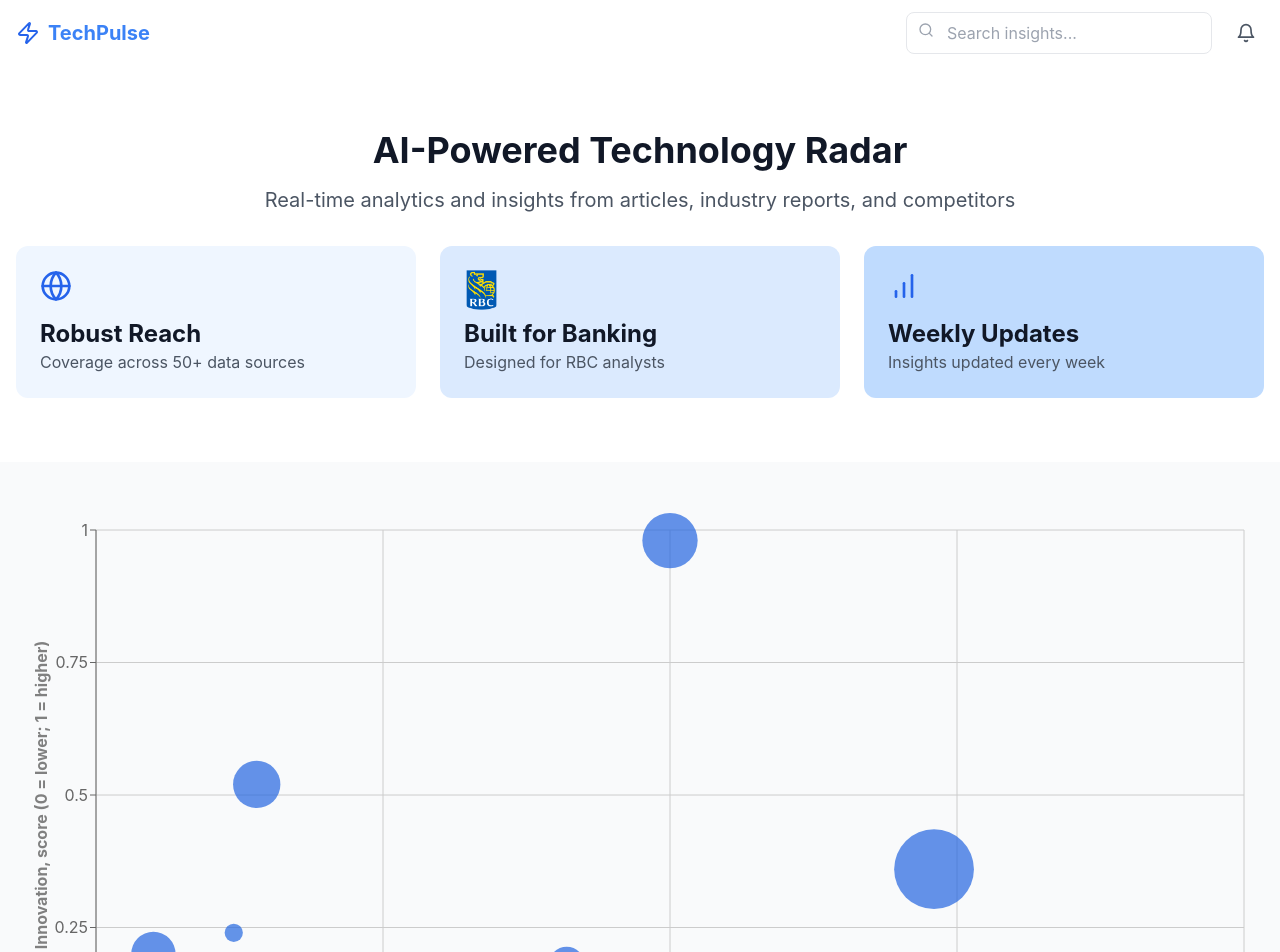
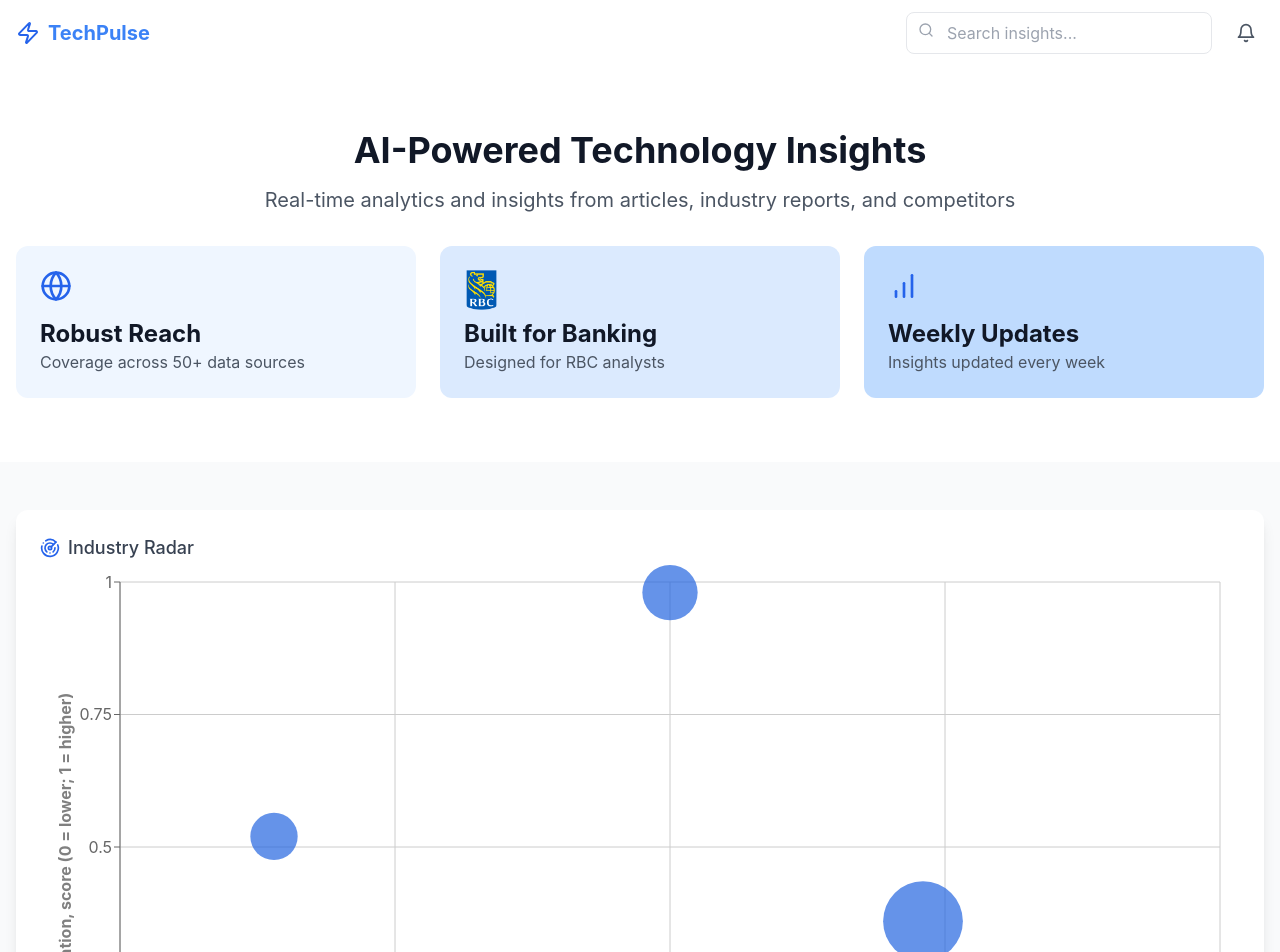
Before and after one commit to AndrewBliss4/techpulse, a React (Create React App) app in the folder techpulse/client/techpulse_app/: page / in a window 1280 px wide. Shown: the top 952 px of the page. Built offline with nearby package versions, Linux system fonts and the light colour scheme; what ldrs would draw is missing.

Commit message:
Update Home.js

```diff
--- a/techpulse/client/techpulse_app/src/components/Home.js
+++ b/techpulse/client/techpulse_app/src/components/Home.js
@@ -2,7 +2,7 @@ import React, { useEffect, useState } from 'react'
 import axios from 'axios';
 import '../styles/globals.css';
 import rbcLogo from '../assets/Royal-Bank-of-Canada-Logo.png';
-import { Bell, Search, TrendingUp, Zap, Globe, BarChart, Lightbulb, CircleAlert } from 'lucide-react'
+import { Bell, Search, TrendingUp, Zap, Globe, BarChart, Lightbulb, CircleAlert, RadarIcon } from 'lucide-react'
 import parse from 'html-react-parser';
 import Radar from './Radar.js';
 
@@ -193,7 +193,7 @@ const Home = () => {
         <div className="max-w-7xl mx-auto px-4 py-16">
           <div className="text-center">
             <h1 className="text-4xl font-bold text-gray-900 mb-4">
-              AI-Powered Technology Radar
+              AI-Powered Technology Insights
             </h1>
             <p className="text-xl text-gray-600 mb-8">
               Real-time analytics and insights from articles, industry reports, and competitors
@@ -224,9 +224,23 @@ const Home = () => {
 
 
       {/* Content Section */}
+
       <div className="max-w-7xl mx-auto px-4 py-12">
-        <Radar handleSubmit={handleSubmit} setSearchTerm={setSearchTerm}></Radar>
-        <br></br>
+        <div className="mb-8 p-6 bg-white rounded-xl shadow-lg">
+          <div className='flex items-center space-x-2'>
+            <RadarIcon className="h-5 w-5 text-blue-600" />
+            <label
+              htmlFor="search"
+              className="block text-lg font-medium text-gray-700"
+            >
+              Industry Radar
+            </label>
+          </div>
+          <div className="space-y-6 sm:space-y-0 sm:flex sm:items-end sm:gap-4">
+            <Radar handleSubmit={handleSubmit} setSearchTerm={setSearchTerm}></Radar>
+          </div>
+        </div>
+
         <div className="mb-8 p-6 bg-white rounded-xl shadow-lg">
           <div className="space-y-6 sm:space-y-0 sm:flex sm:items-end sm:gap-4">
             <div className="flex-grow space-y-2">
```
